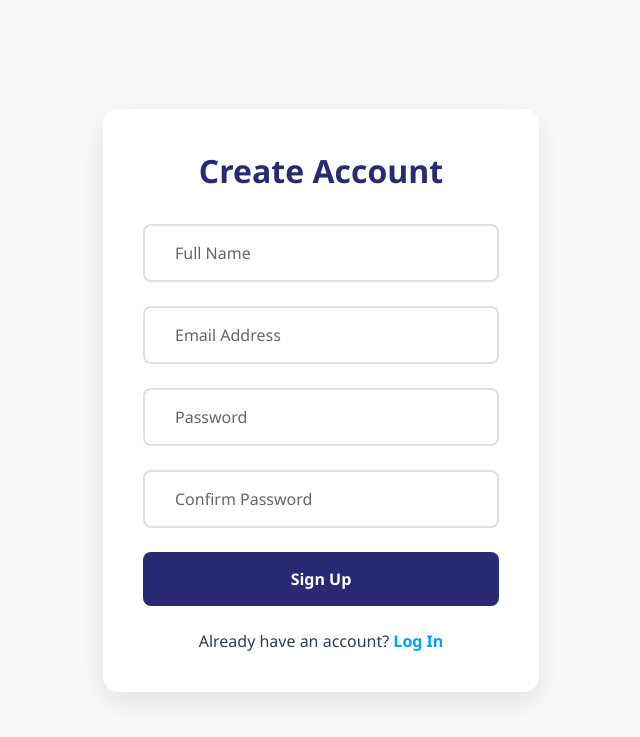
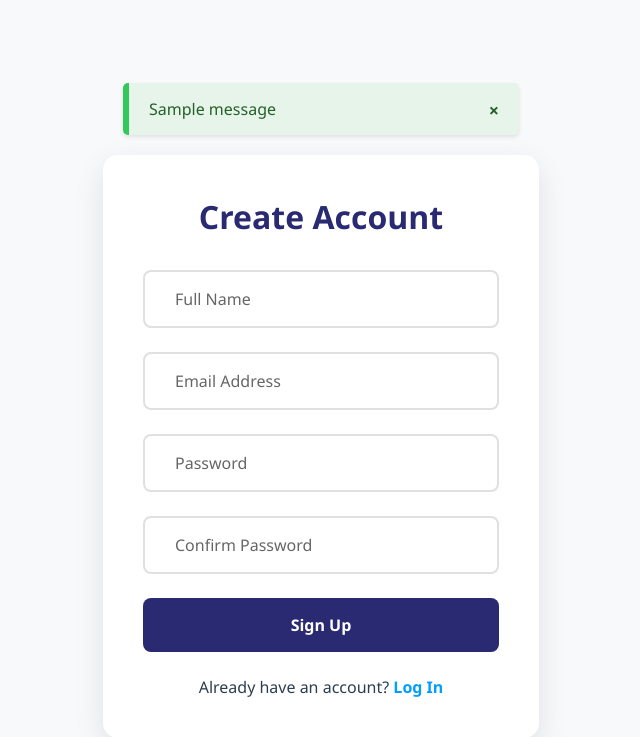
Before and after one commit to dpdeepankar/python-todoapp, a Flask app: page /register in a window 1280 px wide. Shown: the top 737 px of the page, without its empty margins (319-959 px from the left). Run offline with Flask 3, Linux system fonts and the light colour scheme; one stand-in notice (Sample message) is shown.

```diff
--- a/app.py
+++ b/app.py
@@ -1,18 +1,20 @@
+import sqlite3
 from flask import Flask, request, render_template, flash, get_flashed_messages, url_for, redirect, session
 from urllib.parse import urlparse
-import sqlite3
 
 app = Flask(__name__)
 app.secret_key = "demoapp"
 
+# Initialize database
 def init_db():
-    #Call sqlite3.connect() to create a connection to the database tutorial.db in the current working directory, implicitly creating it if it does not exist.
+    #Call sqlite3.connect() to create a connection to the database todo.db in the current working directory, creating it if it does not exist.
     conn = sqlite3.connect("todo.db")
 
     #In order to execute SQL statements and fetch results from SQL queries, we will need to use a database cursor.
     cur = conn.cursor()
 
     try:
+        #the database cursor object can create table by executing SQL statements.
         cur.execute('''
             CREATE TABLE IF NOT EXISTS users (
             EMAIL TEXT UNIQUE NOT NULL PRIMARY KEY,
@@ -32,20 +34,36 @@ def init_db():
     except Exception as e:
         print(f"Error: {e}")
 
+    #Python will not autocommit the transaction performed above hence explicitly committing it.
     conn.commit()
+
+    #Close the connetion to DB after transactiion so that others can use it.
     conn.close()
 
 
+
+# Load welcome page
 @app.route('/')
 def home():
+    # render_Template function will load the given html file form the templates directory.
     return render_template('index.html')
 
+
+
+# Load User registration page
 @app.route('/register')
 def load_user_registeration_page():
     return render_template('registerUser.html')
 
+
+
+# Load user login page
 @app.route('/login')
 def load_user_login_page():
+
+    # Check if the login page is reffered from the user registration page or from welcome page.
+    # This is needed so that if a new user logs in post registration then they are redirected correctly.
+    # it is observed that without this the previous logged is session comes into effect if last user didn't log off.
     referrer_url = request.referrer
 
     if referrer_url:
@@ -58,32 +76,44 @@ def load_user_login_page():
     else:
         return render_template('userlogin.html')
 
+
+# Action for new user registration.
 @app.route('/addUser', methods=['POST'])
 def adduser():
+    # get details from the registration form.
     email = request.form.get('email')
     fullname = request.form.get('fullname')
     passwd = request.form.get('password')
-    print(email, fullname, passwd)
+
+    # Connect to the Database
     conn = sqlite3.connect("todo.db")
     cur = conn.cursor()
+
     try:
+        # Check if the email is already registered.
         res = cur.execute('SELECT * FROM users WHERE EMAIL==?',(email,))
         user = cur.fetchone()
+
+        # If the user is not registered already, then add details from the registration form to DB and redirect to login
         if not user:
             cur.execute('INSERT INTO users (EMAIL, FULL_NAME, PASSWORD) VALUES (?,?,?)',(email,fullname,passwd))
             conn.commit()
             flash("User registered successfully, Please login")
             return redirect('/login')
         else:
-            return "user already exist", 409
+            flash("User is already registered.")
+            return redirect('/register')
+
     except Exception as e:
         return f"Error: {e}"
     finally:
         conn.close()
 
 
+# Action for when user attempts login.
 @app.route('/userlogin', methods=['GET','POST'])
 def loginuser():
+    # Get the referrer to handle if its a new user or returning user.
     referrer_url = request.referrer
 
     if referrer_url:
@@ -93,22 +123,26 @@ def loginuser():
     if referrer_url == '/login':
         session.clear()
 
+    # if returning User then get details form session cookie else retrieve data from login form and set session cookie.
     if 'email' in session:
         user_email = session['email']
         conn = sqlite3.connect("todo.db")
         cur = conn.cursor()
         print(user_email)
         try:
+            # Get all the tasks of logged in user along with status.
             cur.execute('SELECT TASKS,STATUS FROM tasks WHERE EMAIL == ?', (user_email,))
             tasks = cur.fetchall()
+
+            # Get the name of logged in user to display on the user home page.
             cur.execute('SELECT FULL_NAME FROM users WHERE EMAIL == ?', (user_email,))
             fullname = cur.fetchone()[0]
-            print(tasks)
-            print(fullname)
         except Exception as e:
             print(f"Task retrieval error: {e}")
         finally:
             conn.close()
+
+        # Load the user home page with the fetched data.
         return render_template('userhome.html', username=fullname, tasks=tasks or [])
     else:
         email = request.form.get('login-email')
@@ -118,7 +152,7 @@ def loginuser():
         cur = conn.cursor()
 
         try:
-            # Step 1: Fetch user info
+            # Fetch user info
             cur.execute('SELECT PASSWORD, FULL_NAME FROM users WHERE EMAIL = ?', (email,))
             result = cur.fetchone()
 
@@ -133,7 +167,7 @@ def loginuser():
             # If the code reaches here that means user is authenticated, hence set the cookie
             session['email'] = email
 
-            # Step 2: Fetch user tasks (safely)
+            # Fetch user tasks
             try:
                 cur.execute('SELECT TASKS,STATUS FROM tasks WHERE EMAIL = ?', (email,))
                 tasks = cur.fetchall()
@@ -142,7 +176,7 @@ def loginuser():
                 print(f"Task retrieval error: {e}")
                 tasks = []
 
-            # Step 3: Always return something
+            # Load the user home page along with fetched data.
             return render_template('userhome.html', username=fullname, tasks=tasks or [])
 
         except Exception as e:
@@ -153,14 +187,22 @@ def loginuser():
             conn.close()
 
 
+
+# Add a new task
 @app.route("/addtask", methods=["POST"])
 def addtask():
     conn = sqlite3.connect("todo.db")
     cur = conn.cursor()
 
+    # Get task form the userhome page form
     task = request.form.get("task")
+
+    # Get user email from session cookie
     email = session['email']
+
+    # A new task will always have a pending status.
     status = 'pending'
+
     #add task to tasks table
     try:
         cur.execute('INSERT INTO tasks(TASKS, EMAIL, STATUS) VALUES (?,?,?)',(task, email, status))
@@ -171,14 +213,23 @@ def addtask():
         conn.commit()
         conn.close()
 
-
+    # Redirect to the user home page to refresh the new data.
     return redirect('/userlogin')
 
+
+
+# Set the task status to completed
 @app.route('/completetask', methods=["GET", "POST"])
 def completetask():
+    # Get the task text from the form
     task = request.form.get("task")
+
+    # Get email from session cookie.
     email = session['email']
+
+    # Set the status to completed.
     status = 'completed'
+
     conn = sqlite3.connect("todo.db")
     cur = conn.cursor()
 
@@ -193,10 +244,16 @@ def completetask():
 
     return redirect('/userlogin')
 
+
+# Safely deleting the task of the logged in user.
 @app.route('/deletetask', methods=["GET","POST"])
 def deletetask():
+    # Get the task from user home page, it is a hidden input field in the form component that stores the task.
     task = request.form.get("task")
+
+    # Get email from session cookie.
     email = session['email']
+
     conn = sqlite3.connect("todo.db")
     cur = conn.cursor()
 
@@ -211,6 +268,8 @@ def deletetask():
 
     return redirect('/userlogin')
 
+
+# Log out the user and clear session cookie
 @app.route("/logout")
 def logout():
     session.clear()
--- a/requirements.txt
+++ b/requirements.txt
@@ -1,3 +1,3 @@
-flask
-urllib3
-db-sqlite3
+urllib3==1.26.5
+db-sqlite3==0.0.1
+flask==3.1.0
--- a/static/registerUser.css
+++ b/static/registerUser.css
@@ -135,3 +135,34 @@ button:hover {
         font-size: 1.75rem;
     }
 }
+
+/* Container for all flash messages */
+.flash-message {
+    margin: 20px auto;
+    max-width: 600px;
+    padding: 0 20px;
+    width: 100%;  /* Ensure it takes up the full width */
+}
+
+/* Individual alert box */
+.alert {
+    background-color: #e6f4ea;
+    color: #256029;
+    border-left: 6px solid #34c759;
+    padding: 15px 20px;
+    margin-bottom: 15px;
+    border-radius: 5px;
+    font-family: 'Segoe UI', sans-serif;
+    font-size: 16px;
+    box-shadow: 0 2px 4px rgba(0,0,0,0.1);
+    transition: all 0.3s ease;
+}
+
+/* Optional close button */
+.alert .close-btn {
+    float: right;
+    color: #256029;
+    font-weight: bold;
+    font-size: 18px;
+    cursor: pointer;
+}
--- a/templates/index.html
+++ b/templates/index.html
@@ -1,11 +1,13 @@
 <!DOCTYPE html>
 <html lang="en">
+
 <head>
     <meta charset="UTF-8">
     <meta name="viewport" content="width=device-width, initial-scale=1.0">
     <title>TaskFlow - Manage Your Productivity</title>
     <link rel="stylesheet" href="static/styles.css">
 </head>
+
 <body>
     <div class="container">
         <header class="header">
@@ -46,4 +48,5 @@
         </div>
     </div>
 </body>
+
 </html>
--- a/templates/registerUser.html
+++ b/templates/registerUser.html
@@ -1,13 +1,26 @@
 <!DOCTYPE html>
 <html lang="en">
+
 <head>
     <meta charset="UTF-8">
     <meta name="viewport" content="width=device-width, initial-scale=1.0">
     <title>Sign Up Form</title>
     <link rel="stylesheet" href="static/registerUser.css">
 </head>
+
 <body>
     <div class="container">
+        <!-- Flash message section, will appear at the top -->
+        {% with messages = get_flashed_messages() %} {% if messages %}
+        <div class="flash-message">
+            {% for message in messages %}
+            <div class="alert">
+                {{ message }}
+                <span class="close-btn" onclick="this.parentElement.style.display='none';">&times;</span>
+            </div>
+            {% endfor %}
+        </div>
+        {% endif %} {% endwith %}
         <div class="form-container">
             <h2>Create Account</h2>
             <form class="signup-form" method="POST" action="/addUser">
@@ -40,4 +53,5 @@
         </div>
     </div>
 </body>
+
 </html>
```
Also changed, not shown: templates/userhome.html (+9 -13 lines), templates/userlogin.html (+5 -4 lines), 1 other file.
